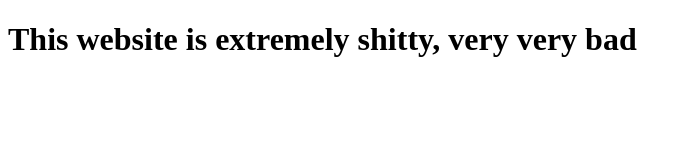
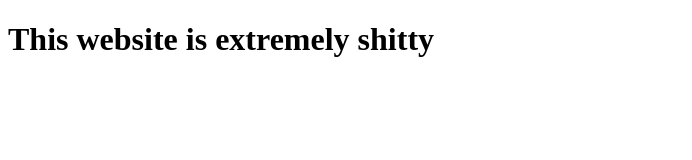
Before and after one commit to ASH93720/bootcamp.test.2, a plain HTML site: page index.html in a window 1280 px wide. Shown: the whole page, without its empty margins (0-692 px from the left). Drawn offline with Linux system fonts and the light colour scheme.

Commit message:
Modified index.html

```diff
--- a/index.html
+++ b/index.html
@@ -5,7 +5,7 @@
 	<title>Title of the page</title>
 </head>
 <body>
-	<h1>This website is extremely shitty, very very bad</h1>
+	<h1>This website is extremely shitty</h1>
 </body>
 </html>
 
```
